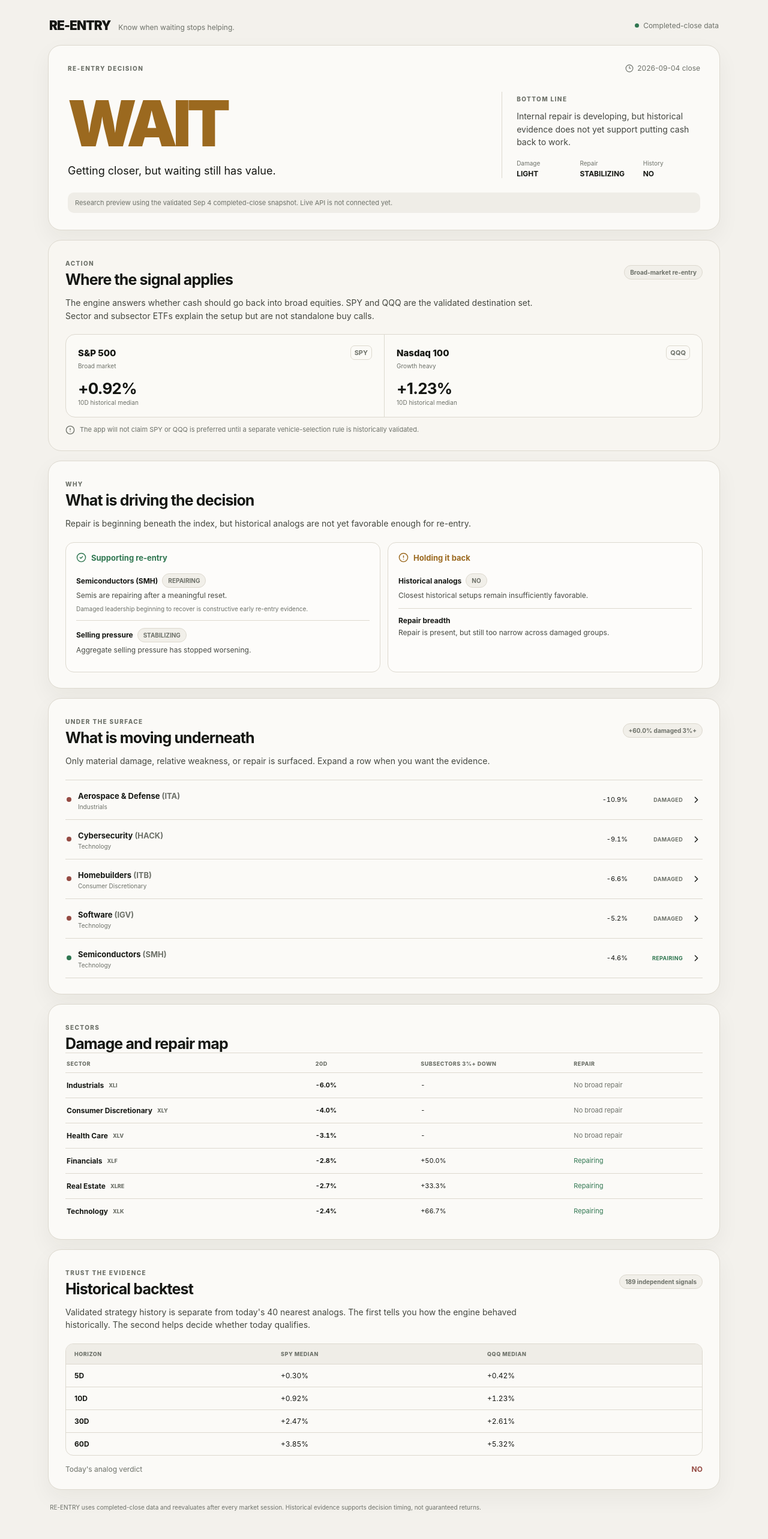
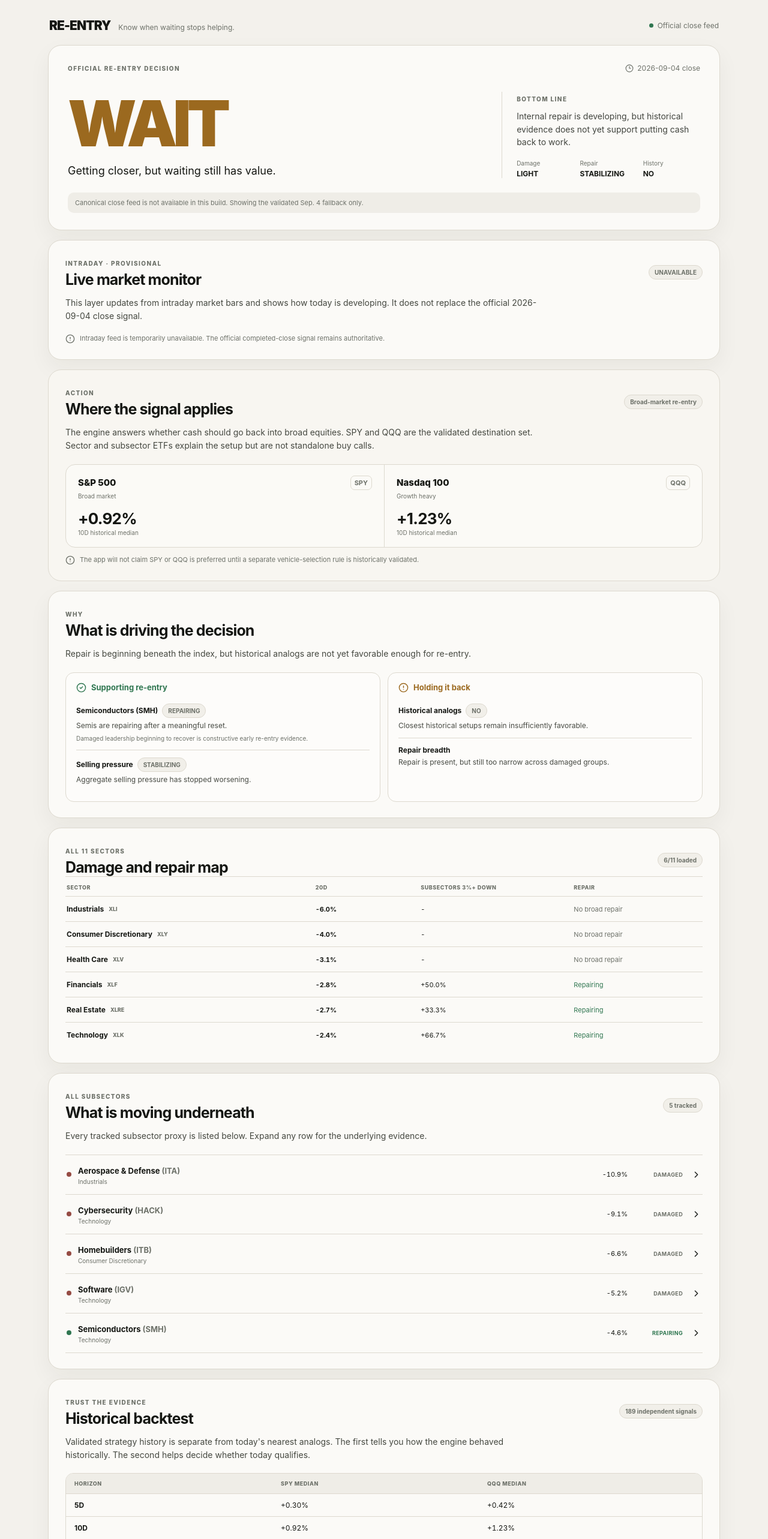
Before and after one commit to arjunthak0522/swing-intelligence, a Next.js app in the folder web/: page / in a window 1280 px wide. Shown: the top 2566 px of the page at 60% size. Built offline with nearby package versions, Linux system fonts and the light colour scheme; no server answers.

Commit message:
Add live intraday monitor and full sector coverage

```diff
--- a/web/app/page.tsx
+++ b/web/app/page.tsx
@@ -1,6 +1,14 @@
-import { ChevronRight, CircleAlert, CircleCheck, Clock3 } from "lucide-react";
-import { getLatestSnapshot, pct, type ReentrySnapshot } from "../lib/reentry";
+import { ChevronRight, CircleAlert, CircleCheck, Clock3, Radio } from "lucide-react";
+import {
+  getIntradaySnapshot,
+  getLatestSnapshot,
+  pct,
+  type IntradaySnapshot,
+  type ReentrySnapshot,
+} from "../lib/reentry";
 import { sampleSnapshot } from "../lib/sampleSnapshot";
+
+export const dynamic = "force-dynamic";
 
 const sectorNames: Record<string, string> = {
   XLC: "Communication Services",
@@ -18,9 +26,9 @@ const sectorNames: Record<string, string> = {
 
 function stateClass(value: string) {
   const v = value.toUpperCase();
-  if (v.includes("REPAIR") || v.includes("YES")) return "good";
-  if (v.includes("WAIT") || v.includes("STABIL") || v.includes("DEVELOP")) return "warn";
-  if (v.includes("NO") || v.includes("WORSEN") || v.includes("HEAVY")) return "bad";
+  if (v.includes("REPAIR") || v.includes("YES") || v.includes("LIVE")) return "good";
+  if (v.includes("WAIT") || v.includes("STABIL") || v.includes("DEVELOP") || v.includes("PARTIAL")) return "warn";
+  if (v.includes("NO") || v.includes("WORSEN") || v.includes("HEAVY") || v.includes("DEGRADED")) return "bad";
   return "neutral";
 }
 
@@ -33,16 +41,14 @@ function Hero({ s, usingPreview }: { s: ReentrySnapshot; usingPreview: boolean }
   return (
     <section className="hero card">
       <div className="eyebrow-row">
-        <span className="eyebrow">RE-ENTRY DECISION</span>
+        <span className="eyebrow">OFFICIAL RE-ENTRY DECISION</span>
         <span className="freshness"><Clock3 size={14} /> {s.as_of} close</span>
       </div>
-
       <div className="hero-grid">
         <div>
           <div className={`signal ${stateClass(s.signal)}`}>{s.signal}</div>
           <div className="signal-subline">{closer ? "Getting closer, but waiting still has value." : s.signal_interpretation}</div>
         </div>
-
         <div className="decision-summary">
           <span className="summary-label">BOTTOM LINE</span>
           <p>{s.signal_interpretation}</p>
@@ -53,8 +59,34 @@ function Hero({ s, usingPreview }: { s: ReentrySnapshot; usingPreview: boolean }
           </div>
         </div>
       </div>
+      {usingPreview && <div className="preview-note">Canonical close feed is not available in this build. Showing the validated Sep. 4 fallback only.</div>}
+    </section>
+  );
+}
 
-      {usingPreview && <div className="preview-note">Research preview using the validated Sep 4 completed-close snapshot. Live API is not connected yet.</div>}
+function IntradayMonitor({ live, official }: { live: IntradaySnapshot | null; official: ReentrySnapshot }) {
+  const spy = live?.quotes?.SPY;
+  const qqq = live?.quotes?.QQQ;
+  const vix = live?.quotes?.["^VIX"];
+  const generated = live?.generated_at ? new Date(live.generated_at).toLocaleString("en-US", { timeZone: "America/New_York", hour: "numeric", minute: "2-digit", timeZoneName: "short" }) : null;
+  return (
+    <section className="card section-card live-card">
+      <div className="section-heading">
+        <div><span className="kicker">INTRADAY · PROVISIONAL</span><h2>Live market monitor</h2></div>
+        <StatusPill>{live ? live.status : "UNAVAILABLE"}</StatusPill>
+      </div>
+      <p className="section-intro">This layer updates from intraday market bars and shows how today is developing. It does not replace the official {official.as_of} close signal.</p>
+      {live ? <>
+        <div className="live-grid">
+          <div className="live-stat"><small>SPY today</small><strong>{pct(spy?.change_pct, 2)}</strong><span>{spy?.price?.toFixed(2) ?? "-"}</span></div>
+          <div className="live-stat"><small>QQQ today</small><strong>{pct(qqq?.change_pct, 2)}</strong><span>{qqq?.price?.toFixed(2) ?? "-"}</span></div>
+          <div className="live-stat"><small>VIX today</small><strong>{pct(vix?.change_pct, 2)}</strong><span>{vix?.price?.toFixed(2) ?? "-"}</span></div>
+          <div className="live-stat"><small>Sectors positive</small><strong>{pct(live.summary.sectors_positive_share, 0)}</strong><span>11 tracked</span></div>
+          <div className="live-stat"><small>Subsectors positive</small><strong>{pct(live.summary.subsectors_positive_share, 0)}</strong><span>30+ tracked</span></div>
+          <div className="live-stat"><small>Factors positive</small><strong>{pct(live.summary.factors_positive_share, 0)}</strong><span>8 tracked</span></div>
+        </div>
+        <div className="live-foot"><Radio size={14} /> Updated {generated || "recently"} · {live.summary.tracked_quotes}/{live.summary.expected_quotes} quotes available · official signal remains <b>{official.signal}</b> until the close engine recalculates.</div>
+      </> : <div className="notice"><CircleAlert size={16} /> Intraday feed is temporarily unavailable. The official completed-close signal remains authoritative.</div>}
     </section>
   );
 }
@@ -63,13 +95,7 @@ function VehicleCard({ s }: { s: ReentrySnapshot }) {
   const h = s.historical_validation;
   return (
     <section className="card section-card action-card">
-      <div className="section-heading">
-        <div>
-          <span className="kicker">ACTION</span>
-          <h2>Where the signal applies</h2>
-        </div>
-        <StatusPill>Broad-market re-entry</StatusPill>
-      </div>
+      <div className="section-heading"><div><span className="kicker">ACTION</span><h2>Where the signal applies</h2></div><StatusPill>Broad-market re-entry</StatusPill></div>
       <p className="section-intro">The engine answers whether cash should go back into broad equities. SPY and QQQ are the validated destination set. Sector and subsector ETFs explain the setup but are not standalone buy calls.</p>
       <div className="vehicle-strip">
         <div className="vehicle-primary"><div><span>S&P 500</span><b>SPY</b></div><small>Broad market</small><strong>{pct(h.SPY_10D_median_after_signal, 2)}</strong><em>10D historical median</em></div>
@@ -85,83 +111,40 @@ function WhyNow({ s }: { s: ReentrySnapshot }) {
   return (
     <section className="card section-card">
       <div className="section-heading"><div><span className="kicker">WHY</span><h2>What is driving the decision</h2></div></div>
-      <p className="section-intro">{insights?.headline || "The engine combines market damage, internal repair and historical evidence into one decision."}</p>
+      <p className="section-intro">{insights?.headline || s.signal_interpretation}</p>
       <div className="two-col">
-        <div className="reason-panel supportive">
-          <h3><CircleCheck size={17} /> Supporting re-entry</h3>
-          {(insights?.supporting_reentry || []).slice(0, 4).map((x, i) => (
-            <div className="reason" key={i}>
-              <div><b>{x.title}{x.symbol ? ` (${x.symbol})` : ""}</b>{x.state && <StatusPill>{x.state}</StatusPill>}</div>
-              <p>{x.detail}</p>
-              {x.why_it_matters && <small>{x.why_it_matters}</small>}
-            </div>
-          ))}
-        </div>
-        <div className="reason-panel holding">
-          <h3><CircleAlert size={17} /> Holding it back</h3>
-          {(insights?.holding_back || []).slice(0, 4).map((x, i) => (
-            <div className="reason" key={i}>
-              <div><b>{x.title}</b>{x.state && <StatusPill>{x.state}</StatusPill>}</div>
-              <p>{x.detail}</p>
-            </div>
-          ))}
-        </div>
+        <div className="reason-panel supportive"><h3><CircleCheck size={17} /> Supporting re-entry</h3>{(insights?.supporting_reentry || []).slice(0, 4).map((x, i) => <div className="reason" key={i}><div><b>{x.title}{x.symbol ? ` (${x.symbol})` : ""}</b>{x.state && <StatusPill>{x.state}</StatusPill>}</div><p>{x.detail}</p>{x.why_it_matters && <small>{x.why_it_matters}</small>}</div>)}</div>
+        <div className="reason-panel holding"><h3><CircleAlert size={17} /> Holding it back</h3>{(insights?.holding_back || []).slice(0, 4).map((x, i) => <div className="reason" key={i}><div><b>{x.title}</b>{x.state && <StatusPill>{x.state}</StatusPill>}</div><p>{x.detail}</p></div>)}</div>
       </div>
     </section>
   );
 }
 
 function MarketInternals({ s }: { s: ReentrySnapshot }) {
-  const proxies = Object.entries(s.subsector_intelligence?.proxies || {})
-    .sort((a, b) => Math.abs(b[1].drawdown_20d) - Math.abs(a[1].drawdown_20d));
+  const proxies = Object.entries(s.subsector_intelligence?.proxies || {}).sort((a, b) => Math.abs(b[1].drawdown_20d) - Math.abs(a[1].drawdown_20d));
   return (
     <section className="card section-card">
-      <div className="section-heading">
-        <div><span className="kicker">UNDER THE SURFACE</span><h2>What is moving underneath</h2></div>
-        <StatusPill>{pct(s.subsector_intelligence?.aggregate?.damage_share_3pct)} damaged 3%+</StatusPill>
-      </div>
-      <p className="section-intro">Only material damage, relative weakness, or repair is surfaced. Expand a row when you want the evidence.</p>
+      <div className="section-heading"><div><span className="kicker">ALL SUBSECTORS</span><h2>What is moving underneath</h2></div><StatusPill>{proxies.length} tracked</StatusPill></div>
+      <p className="section-intro">Every tracked subsector proxy is listed below. Expand any row for the underlying evidence.</p>
       <div className="internal-list">
-        {proxies.slice(0, 8).map(([symbol, x]) => (
-          <details key={symbol} className="internal-row">
-            <summary>
-              <div className="name-wrap"><span className="state-dot" data-state={x.repairing ? "repair" : "damage"} /><div><b>{x.label} <span>({symbol})</span></b><small>{sectorNames[x.parent_sector] || x.parent_sector}</small></div></div>
-              <div className="row-metrics"><span>{pct(x.drawdown_20d)}</span><strong className={x.repairing ? "good-text" : "muted"}>{x.repairing ? "REPAIRING" : "DAMAGED"}</strong><ChevronRight size={17} /></div>
-            </summary>
-            <div className="detail-grid">
-              <span>20D drawdown <b>{pct(x.drawdown_20d)}</b></span>
-              <span>60D drawdown <b>{pct(x.drawdown_60d)}</b></span>
-              <span>1D return <b>{pct(x.return_1d)}</b></span>
-              <span>5D return <b>{pct(x.return_5d)}</b></span>
-              <span>vs SPY 20D <b>{pct(x.relative_strength_20d_vs_spy)}</b></span>
-              <span>vs {x.parent_sector} 20D <b>{pct(x.relative_strength_20d_vs_parent)}</b></span>
-            </div>
-            <p className="detail-copy">{x.repairing ? `${x.label} is repairing after a meaningful reset. That is constructive early evidence, but it remains context rather than an independent re-entry trigger.` : `${x.label} remains materially damaged or lagging. The engine tracks whether this weakness begins to stabilize and broaden into repair.`}</p>
-          </details>
-        ))}
+        {proxies.map(([symbol, x]) => <details key={symbol} className="internal-row">
+          <summary><div className="name-wrap"><span className="state-dot" data-state={x.repairing ? "repair" : "damage"} /><div><b>{x.label} <span>({symbol})</span></b><small>{sectorNames[x.parent_sector] || x.parent_sector}</small></div></div><div className="row-metrics"><span>{pct(x.drawdown_20d)}</span><strong className={x.repairing ? "good-text" : "muted"}>{x.repairing ? "REPAIRING" : "DAMAGED"}</strong><ChevronRight size={17} /></div></summary>
+          <div className="detail-grid"><span>20D drawdown <b>{pct(x.drawdown_20d)}</b></span><span>60D drawdown <b>{pct(x.drawdown_60d)}</b></span><span>1D return <b>{pct(x.return_1d)}</b></span><span>5D return <b>{pct(x.return_5d)}</b></span><span>vs SPY 20D <b>{pct(x.relative_strength_20d_vs_spy)}</b></span><span>vs {x.parent_sector} 20D <b>{pct(x.relative_strength_20d_vs_parent)}</b></span></div>
+          <p className="detail-copy">{x.repairing ? `${x.label} is repairing after a meaningful reset. That is constructive early evidence, but it remains context rather than an independent re-entry trigger.` : `${x.label} remains damaged or lagging. The engine tracks whether this weakness begins to stabilize and broaden into repair.`}</p>
+        </details>)}
       </div>
     </section>
   );
 }
 
 function SectorMap({ s }: { s: ReentrySnapshot }) {
-  const sectors = Object.entries(s.signal_snapshot?.sectors || {})
-    .sort((a, b) => a[1].drawdown_20d - b[1].drawdown_20d);
+  const sectors = Object.entries(s.signal_snapshot?.sectors || {}).sort((a, b) => a[1].drawdown_20d - b[1].drawdown_20d);
   return (
     <section className="card section-card">
-      <div className="section-heading"><div><span className="kicker">SECTORS</span><h2>Damage and repair map</h2></div></div>
+      <div className="section-heading"><div><span className="kicker">ALL 11 SECTORS</span><h2>Damage and repair map</h2></div><StatusPill>{sectors.length}/11 loaded</StatusPill></div>
       <div className="sector-table">
         <div className="sector-table-head"><span>Sector</span><span>20D</span><span>Subsectors 3%+ down</span><span>Repair</span></div>
-        {sectors.map(([symbol, x]) => {
-          const group = s.subsector_intelligence?.by_sector?.[symbol];
-          const repairing = (group?.repair_share || 0) > 0;
-          return <div className="sector-table-row" key={symbol}>
-            <div><b>{sectorNames[symbol] || symbol}</b><small>{symbol}</small></div>
-            <strong>{pct(x.drawdown_20d)}</strong>
-            <span>{pct(group?.damage_share_3pct)}</span>
-            <span className={repairing ? "good-text" : "muted"}>{repairing ? "Repairing" : "No broad repair"}</span>
-          </div>;
-        })}
+        {sectors.map(([symbol, x]) => { const group = s.subsector_intelligence?.by_sector?.[symbol]; const repairing = (group?.repair_share || 0) > 0; return <div className="sector-table-row" key={symbol}><div><b>{sectorNames[symbol] || symbol}</b><small>{symbol}</small></div><strong>{pct(x.drawdown_20d)}</strong><span>{pct(group?.damage_share_3pct)}</span><span className={repairing ? "good-text" : "muted"}>{repairing ? "Repairing" : "No broad repair"}</span></div>; })}
       </div>
     </section>
   );
@@ -169,47 +152,27 @@ function SectorMap({ s }: { s: ReentrySnapshot }) {
 
 function Historical({ s }: { s: ReentrySnapshot }) {
   const h = s.historical_validation;
-  const rows = [
-    ["5D", h.SPY_5D_median_after_signal, h.QQQ_5D_median_after_signal],
-    ["10D", h.SPY_10D_median_after_signal, h.QQQ_10D_median_after_signal],
-    ["30D", h.SPY_30D_median_after_signal, h.QQQ_30D_median_after_signal],
-    ["60D", h.SPY_60D_median_after_signal, h.QQQ_60D_median_after_signal],
-  ] as const;
-  return (
-    <section className="card section-card">
-      <div className="section-heading"><div><span className="kicker">TRUST THE EVIDENCE</span><h2>Historical backtest</h2></div><StatusPill>{h.final_independent_reentry_episodes} independent signals</StatusPill></div>
-      <p className="section-intro">Validated strategy history is separate from today&apos;s 40 nearest analogs. The first tells you how the engine behaved historically. The second helps decide whether today qualifies.</p>
-      <div className="history-table">
-        <div className="history-head"><span>Horizon</span><span>SPY median</span><span>QQQ median</span></div>
-        {rows.map(([label, spy, qqq]) => <div className="history-row" key={label}><b>{label}</b><span>{pct(spy, 2)}</span><span>{pct(qqq, 2)}</span></div>)}
-      </div>
-      <div className="history-footer"><span>Today&apos;s analog verdict</span><strong className={stateClass(s.analog_decision)}>{s.analog_decision}</strong></div>
-    </section>
-  );
+  const rows = [["5D", h.SPY_5D_median_after_signal, h.QQQ_5D_median_after_signal], ["10D", h.SPY_10D_median_after_signal, h.QQQ_10D_median_after_signal], ["30D", h.SPY_30D_median_after_signal, h.QQQ_30D_median_after_signal], ["60D", h.SPY_60D_median_after_signal, h.QQQ_60D_median_after_signal]] as const;
+  return <section className="card section-card"><div className="section-heading"><div><span className="kicker">TRUST THE EVIDENCE</span><h2>Historical backtest</h2></div><StatusPill>{h.final_independent_reentry_episodes} independent signals</StatusPill></div><p className="section-intro">Validated strategy history is separate from today&apos;s nearest analogs. The first tells you how the engine behaved historically. The second helps decide whether today qualifies.</p><div className="history-table"><div className="history-head"><span>Horizon</span><span>SPY median</span><span>QQQ median</span></div>{rows.map(([label, spy, qqq]) => <div className="history-row" key={label}><b>{label}</b><span>{pct(spy, 2)}</span><span>{pct(qqq, 2)}</span></div>)}</div><div className="history-footer"><span>Today&apos;s analog verdict</span><strong className={stateClass(s.analog_decision)}>{s.analog_decision}</strong></div></section>;
 }
 
 export default async function Home() {
-  let snapshot: ReentrySnapshot | null = null;
-  try { snapshot = await getLatestSnapshot(); } catch { snapshot = null; }
+  const [snapshot, intraday] = await Promise.all([getLatestSnapshot(), getIntradaySnapshot()]);
   const usingPreview = !snapshot;
   const s = snapshot || sampleSnapshot;
   const fresh = s.data_freshness?.same_day_complete !== false;
 
-  return (
-    <main className="shell">
-      <header className="topbar">
-        <div><span className="brand">RE-ENTRY</span><span className="tagline">Know when waiting stops helping.</span></div>
-        <div className="top-status">{fresh ? <><span className="live-dot" /> Completed-close data</> : "DATA INCOMPLETE"}</div>
-      </header>
+  return <main className="shell">
+    <header className="topbar"><div><span className="brand">RE-ENTRY</span><span className="tagline">Know when waiting stops helping.</span></div><div className="top-status">{fresh ? <><span className="live-dot" /> Official close feed</> : "DATA INCOMPLETE"}</div></header>
     {!fresh ? <section className="card data-blocked"><CircleAlert /> <div><b>DATA INCOMPLETE</b><p>The current decision is suppressed until every required input resolves to the same completed market session.</p></div></section> : <>
       <Hero s={s} usingPreview={usingPreview} />
+      <IntradayMonitor live={intraday} official={s} />
       <VehicleCard s={s} />
       <WhyNow s={s} />
+      <SectorMap s={s} />
       <MarketInternals s={s} />
-        <SectorMap s={s} />
       <Historical s={s} />
     </>}
-      <footer>RE-ENTRY uses completed-close data and reevaluates after every market session. Historical evidence supports decision timing, not guaranteed returns.</footer>
-    </main>
-  );
+    <footer>Official RE-ENTRY decisions use completed-close data. Intraday data is provisional market context only and never overwrites the validated close signal.</footer>
+  </main>;
 }
```
Lines whose indentation alone changed are shown as unchanged.
